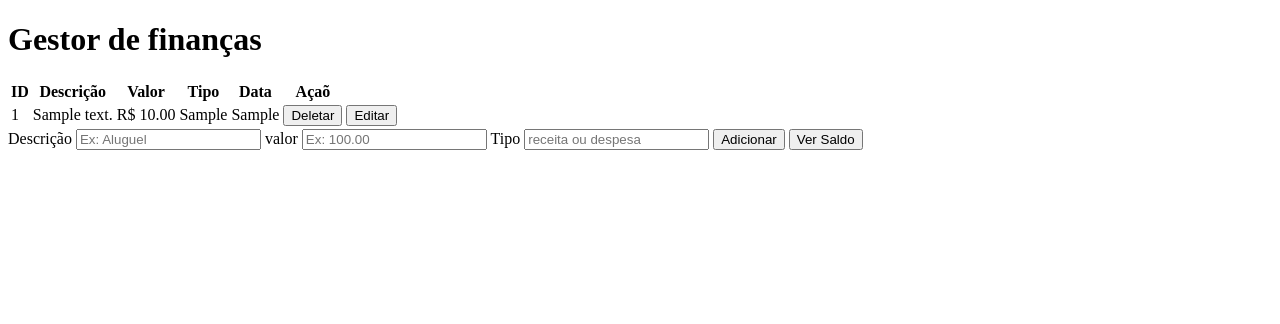
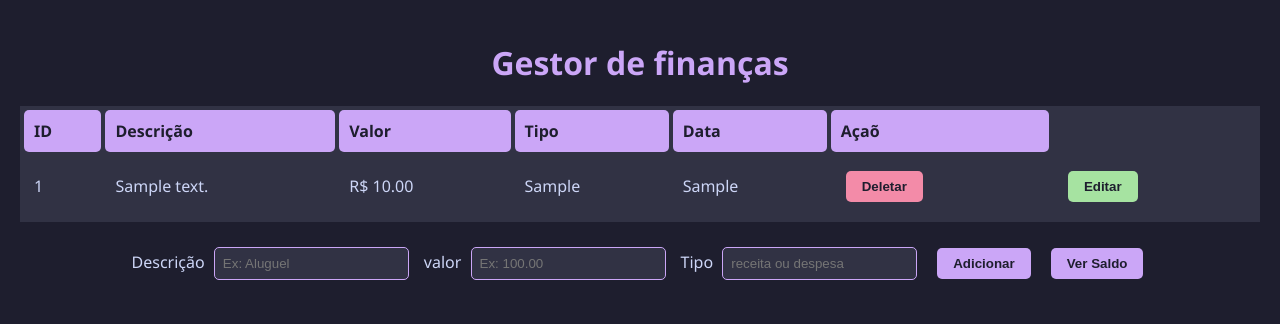
Before and after one commit to SamuelOliveraSouza/Gerenciador-de-Financas, a Flask app: page / in a window 1280 px wide. Shown: the top 324 px of the page. Run offline with Flask 3, Linux system fonts and the light colour scheme; tables that the repository leaves empty hold one stand-in row (values such as "Sample post").

Commit message:
estilizando o projeto

```diff
--- /dev/null
+++ b/static/style.css
@@ -0,0 +1,71 @@
+body {
+    background-color: #1e1e2e;
+    color: #cdd6f7;
+    font-family: 'Segoe UI', sans-serif;
+    margin: 0;
+    padding: 20px;
+}
+
+.title {
+    color: #cba6f7;
+    text-align: center;
+    margin-bottom: 20px;
+}
+
+table {
+    width: 100%;
+    border-spacing: 4px;
+    margin-bottom: 20px;
+    background-color: #313244;
+}
+
+th {
+    background-color: #cba6f7;
+    color: #1e1e2e;
+    padding: 10px;
+    text-align: left;
+    border-radius: 5px;
+}
+
+td {
+    padding: 10px;
+    border-bottom: 1px solid #313244;
+}
+
+input {
+    background-color: #313244;
+    color: #cdd6f7;
+    border: 1px solid #cba6f7;
+    border-radius: 5px;
+    padding: 8px;
+    margin: 5px;
+}
+
+button {
+    padding: 8px 16px;
+    border: none;
+    border-radius: 5px;
+    cursor: pointer;
+    font-weight: bold;
+    margin: 5px;
+    background-color: #cba6f7;
+    color: #1e1e2e;
+}
+
+.btn-deletar {
+    background-color: #f38ba8;
+}
+
+.btn-editar {
+    background-color: #a6e3a1;
+    color: #1e1e2e;
+}
+
+.formulario {
+    display: flex;
+    flex-wrap: wrap;
+    justify-content: center;
+    align-items: center;
+    margin-bottom: 20px;
+    gap: 10px;
+}
--- a/templates/index.html
+++ b/templates/index.html
@@ -1,13 +1,18 @@
 <!DOCTYPE html>
 <html lang="en">
 <head>
+    <link rel="stylesheet" href="{{ url_for('static', filename='style.css')}}">
     <meta charset="UTF-8">
     <meta name="viewport" content="width=device-width, initial-scale=1.0">
     <title>Gestor de finanças</title>
 </head>
 <body>
+    <div>
+        <div class="title">
             <h1>Gestor de finanças</h1>
-    <table id="tabela">
+        </div>
+        <div id="tabela_tudo">
+            <table>
                 <thead>
                     <tr>
                         <th>ID</th>
@@ -20,6 +25,8 @@
                 </thead>
                 <tbody id="corpo-tabela"></tbody>
             </table>
+        </div>
+        <div class="formulario">
             <label for="descricao">Descrição
                 <input type="text" id="descricao" placeholder="Ex: Aluguel">
             </label>
@@ -29,11 +36,11 @@
             <label for="tipo">Tipo
                 <input id="tipo" placeholder="receita ou despesa">
             </label>
+
             <button id="btn-adicionar">Adicionar</button>
             <button id="btn-saldo">Ver Saldo</button>
-    <style>
-
-    </style>
+        </div>
+    </div>
   <script>
     function carregarTransacoes() {
         fetch("/transacoes")
@@ -48,8 +55,8 @@
                         <td>R$ ${t.valor.toFixed(2)}</td>
                         <td>${t.tipo}</td>
                         <td>${t.data}</td>
-                        <td><button onclick="deletar(${t.id})">Deletar</button></td>
-                        <td><button onclick="editar(${t.id}, '${t.descricao}', ${t.valor}, '${t.tipo}')">Editar</button></td>
+                        <td ><button class="btn-deletar" onclick="deletar(${t.id})">Deletar</button></td>
+                        <td ><button class="btn-editar" onclick="editar(${t.id}, '${t.descricao}', ${t.valor}, '${t.tipo}')">Editar</button></td>
                     </tr>`
                 })
             })
```
Lines whose indentation alone changed are shown as unchanged.
